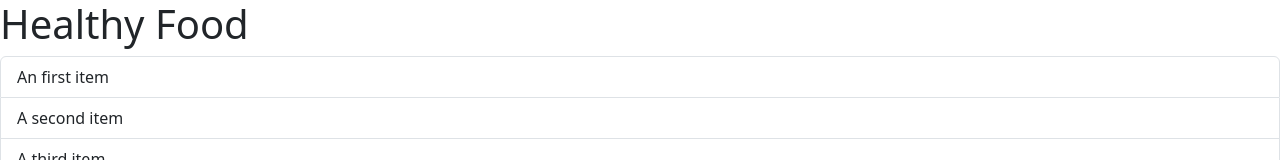
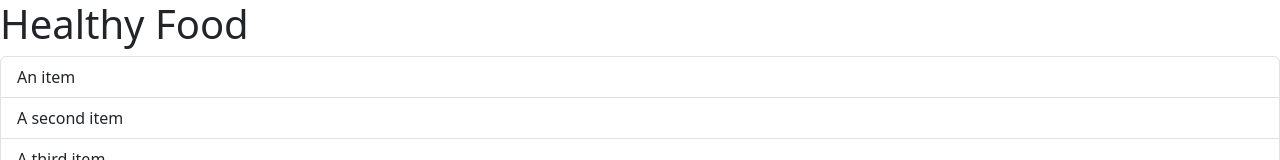
Before and after one commit to kdturkar/React-Redux, a React (Vite) app in the folder 17-fragments/: page / in a window 1280 px wide. Shown: the top 160 px of the page. Built offline with nearby package versions, Linux system fonts and the light colour scheme.

Commit message:
second-commit

```diff
--- a/17-fragments/src/App.jsx
+++ b/17-fragments/src/App.jsx
@@ -5,7 +5,7 @@ function App() {
     <>
       <h1>Healthy Food</h1>
       <ul class="list-group">
-        <li class="list-group-item">An first item</li>
+        <li class="list-group-item">An item</li>
         <li class="list-group-item">A second item</li>
         <li class="list-group-item">A third item</li>
         <li class="list-group-item">A fourth item</li>
```
